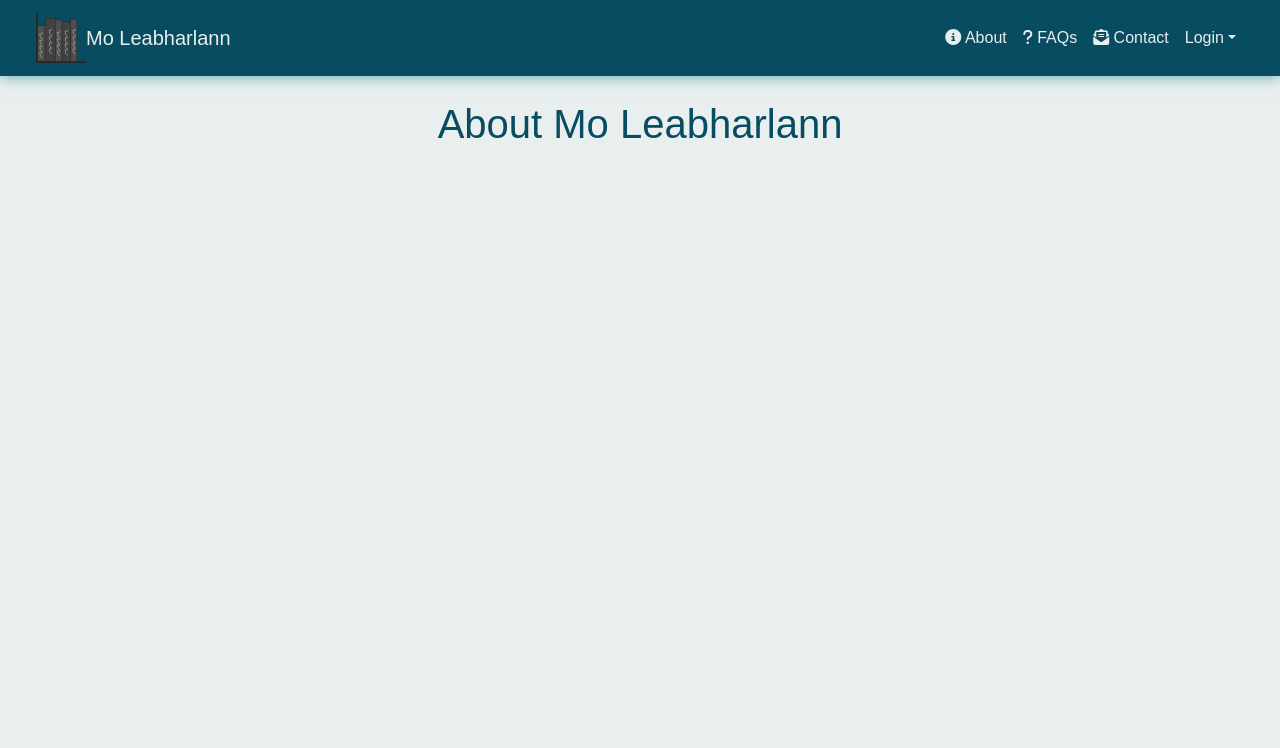
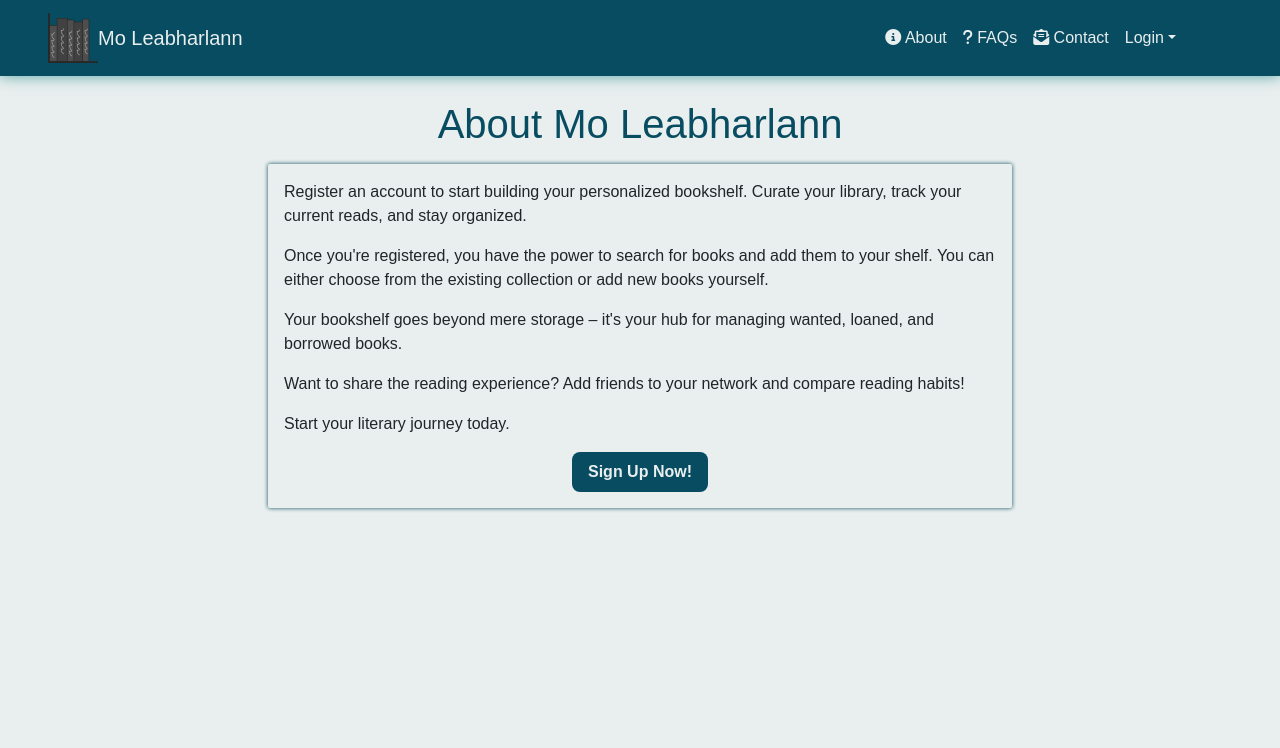
Before and after one commit to SJECollins/leabharlann, a Django app: page /about/ in a window 1280 px wide. Shown: the top 748 px of the page. Run offline with Django 4.2, Linux system fonts and the light colour scheme; some libraries are stand-ins or nearby versions; some web fonts are replaced.

Commit message:
Add about. Fix nav on med screens

```diff
--- a/home/templates/home/about.html
+++ b/home/templates/home/about.html
@@ -10,10 +10,20 @@
 {% block content %}
 
 <section class="container">
-  <div class="row">
-    <div class="col-12 text-center">
+  <div class="text-center">
       <h1>About Mo Leabharlann</h1>
-    </div>
+      <div class="col-12 col-md-8 mx-auto text-start book-shadow">
+      <p>Register an account to start building your personalized bookshelf. Curate your library,
+        track your current reads, and stay organized.</p>
+      <p>Once you're registered, you have the power to search for books and add them to your shelf. You can either choose from
+        the existing collection or add new books yourself.</p>
+      <p>Your bookshelf goes beyond mere storage – it's your hub for managing wanted, loaned, and borrowed books.</p>
+      <p>Want to share the reading experience? Add friends to your network and compare reading habits!</p>
+      <p>Start your literary journey today.</p>
+      <div class="text-center">
+        <a class="btns" href="{% url 'account_signup' %}">Sign Up Now!</a>
+      </div>
+      </div>
   </div>
 </section>
 
--- a/static/css/base.css
+++ b/static/css/base.css
@@ -77,6 +77,10 @@ h4 {
 .dropdown-item:active,
 .dropdown-item:focus {
   background-color: var(--site-green);
+}
+
+.fit {
+  width: fit-content;
 }
 
 /* Footer Styling */
--- a/templates/nav/header.html
+++ b/templates/nav/header.html
@@ -2,35 +2,38 @@
 
 <header>
   <nav class="navbar navbar-expand-lg">
-    <div class="container-fluid d-flex justify-content-between mx-4">
-      <a class="navbar-brand d-flex" href="{% url 'home:index' %}">
-        <img src="{% static 'images/logo.png' %}" alt="Mo Leabharlann" width="50" height="50">
-        <p>Mo Leabharlann</p>
-      </a>
-      <div>
-        <button class="navbar-toggler" type="button" data-bs-toggle="collapse" data-bs-target="#navbarNavDropdown"
+    <div class="container-fluid d-flex justify-content-between">
+      <div class="container-fluid d-flex justify-content-between mx-4">
+        <a class="navbar-brand d-flex" href="{% url 'home:index' %}">
+          <img src="{% static 'images/logo.png' %}" alt="Mo Leabharlann" width="50" height="50">
+          <p>Mo Leabharlann</p>
+        </a>
+        <button class="navbar-toggler text-white" type="button" data-bs-toggle="collapse" data-bs-target="#navbarNavDropdown"
           aria-controls="navbarNavDropdown" aria-expanded="false" aria-label="Toggle navigation">
-          <span class="navbar-toggler-icon"></span>
+          <i class="fa-solid fa-bars"></i>
         </button>
+      </div>
+      <div class="container"></div>
+      <div class="container">
         <div class="collapse navbar-collapse" id="navbarNavDropdown">
           <ul class="navbar-nav">
             {% if user.is_authenticated %}
-            <li class="nav-item">
+            <li class="nav-item text-nowrap">
               <a class="nav-link" aria-current="page" href="{% url 'shelf:myshelf' user.pk %}"><i
                   class="fa-solid fa-book"></i> My Shelf</a>
             </li>
             {% endif %}
-            <li class="nav-item">
+            <li class="nav-item text-nowrap">
               <a class="nav-link" href="{% url 'home:about' %}"><i class="fa-solid fa-circle-info"></i> About</a>
             </li>
-            <li class="nav-item">
+            <li class="nav-item text-nowrap">
               <a class="nav-link" href="{% url 'home:faqs' %}"><i class="fa-solid fa-question"></i> FAQs</a>
             </li>
-            <li class="nav-item">
+            <li class="nav-item text-nowrap">
               <a class="nav-link" href="{% url 'home:contact' %}"><i class="fa-solid fa-envelope-open-text"></i> Contact</a>
             </li>
             {% if user.is_authenticated %}
-            <li class="nav-item dropdown">
+            <li class="nav-item dropdown text-nowrap">
               <a class="nav-link dropdown-toggle" href="#" role="button" data-bs-toggle="dropdown"
                 aria-expanded="false">
                 <i class="fa-solid fa-user"></i>
```
